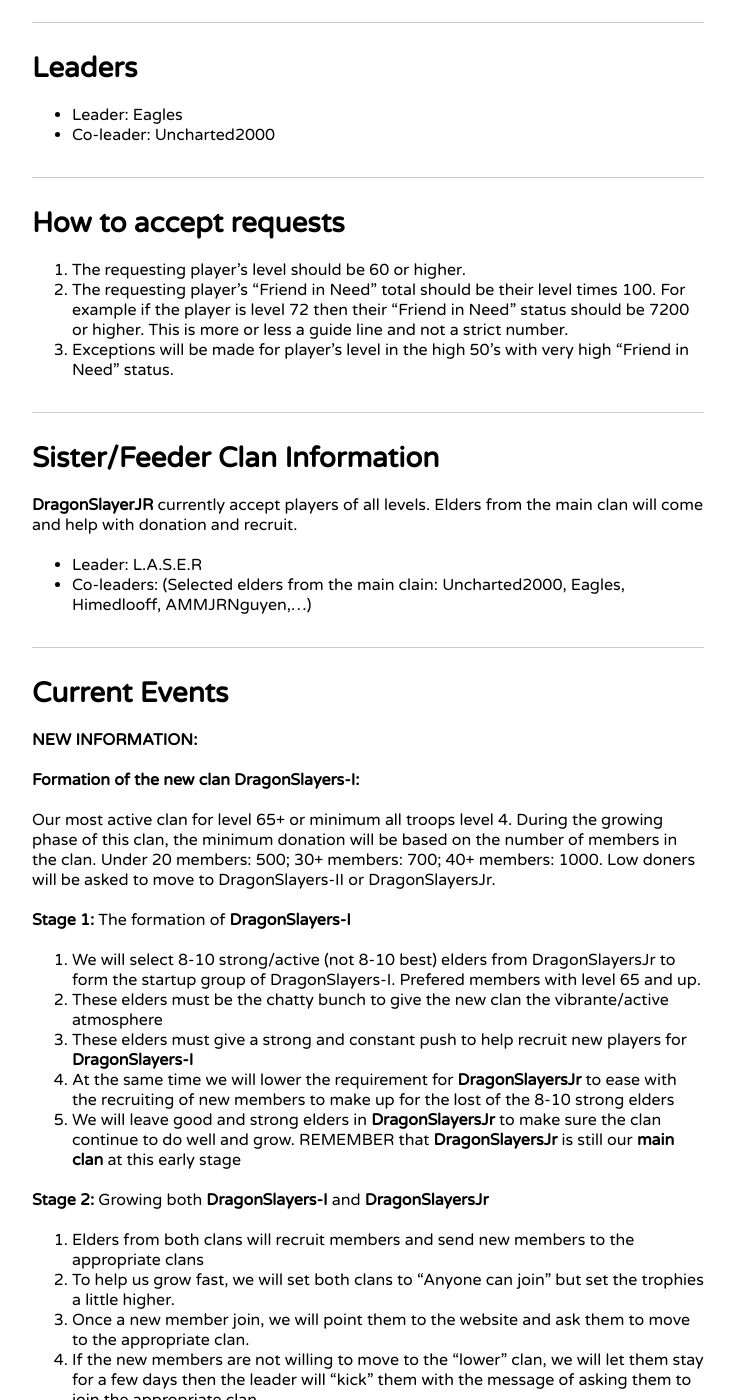
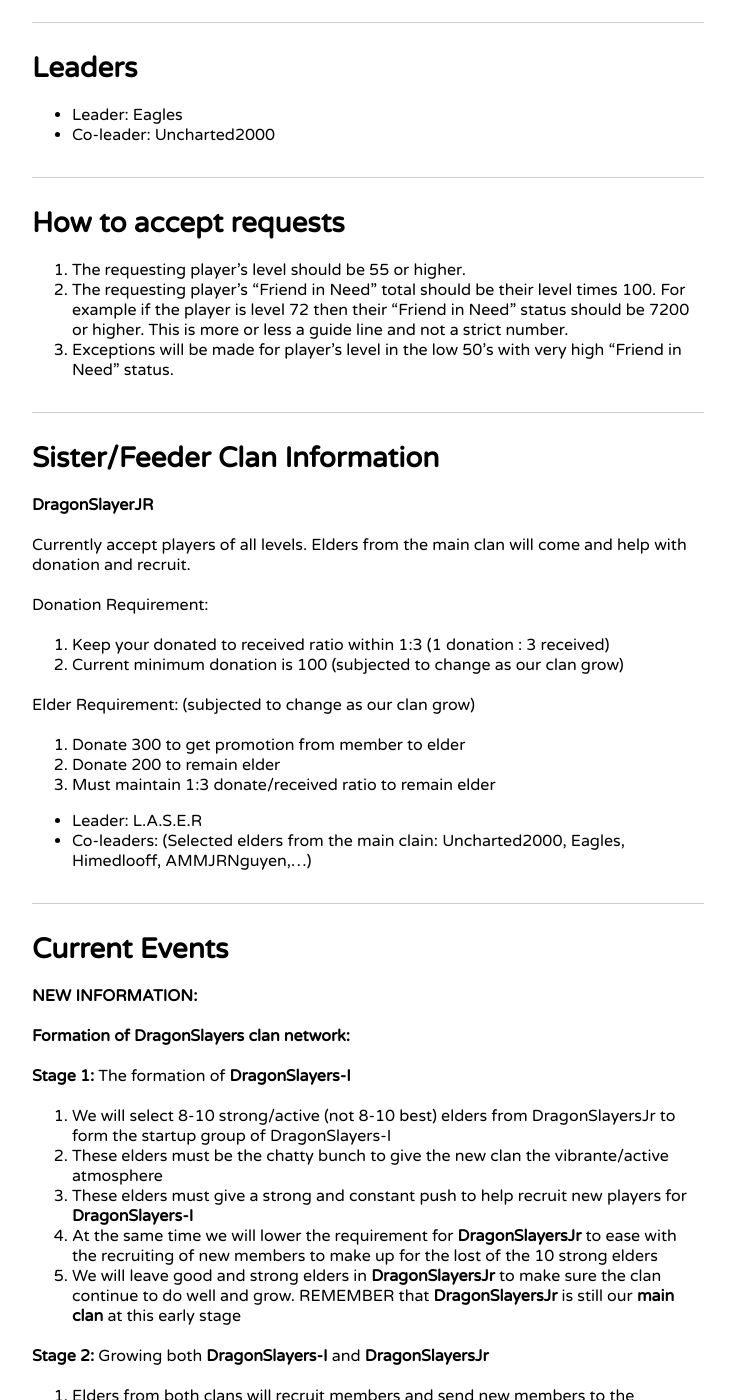
Before and after one commit to himedlooff/DragonSlayersJr, a Jekyll site: the page built from index.md, in a window 1280 px wide and 1400 px high, scrolled down 637 px. Shown: the whole window, without its empty margins (128-863 px from the left). Built offline with Jekyll 4.4.1, drawn with Linux system fonts in a browser that asks for light colours; Markdown is read by kramdown in place of the engine named in the settings; some of the changed text lies outside the part shown.

Commit message:
Update index.md
Modified level in anticipation for the expansion.
Modified Current Events section.

```diff
--- a/index.md
+++ b/index.md
@@ -6,7 +6,7 @@ title: DragonSlayersJr
 
 # The basics
 
-We are a level 60+ clan. We are an active, nice, friendly clan.  Most members have been together for many, many months. We have a good mix of adults and teenagers. Our goal is to provide a fun environment where we can socialize while playing this fun game. We want active players who will chat, request and donate a lot. Currenly we are recruiting players at level 60+. The level of our members are constantly rising, and we will soon raise our level.
+We are a level 55+ clan. We are an active, nice, friendly clan.  Most members have been together for many, many months. We have a good mix of adults and teenagers. Our goal is to provide a fun environment where we can socialize while playing this fun game. We want active players who will chat, request and donate a lot. Currenly we are recruiting players at level 55+. The level of our members are constantly rising, and we will soon raise our level.
 
 Donation Requirement:
 
@@ -26,31 +26,43 @@ Elder Requirement:  (subjected to change as our clan grow)
 
 # How to accept requests
 
-1. The requesting player's level should be 60 or higher.
+1. The requesting player's level should be 55 or higher.
 2. The requesting player's "Friend in Need" total should be their level times 100. For example if the player is level 72 then their "Friend in Need" status should be 7200 or higher.  This is more or less a guide line and not a strict number.
-3. Exceptions will be made for player's level in the high 50's with very high "Friend in Need" status.
+3. Exceptions will be made for player's level in the low 50's with very high "Friend in Need" status.
 
 # Sister/Feeder Clan Information
 
-**DragonSlayerJR** currently accept players of all levels.  Elders from the main clan will come and help with donation and recruit.
+**DragonSlayerJR**
+
+Currently accept players of all levels.  Elders from the main clan will come and help with donation and recruit.
+
+Donation Requirement:
+
+1. Keep your donated to received ratio within 1:3 (1 donation : 3 received)
+2. Current minimum donation is 100 (subjected to change as our clan grow)
+
+Elder Requirement:  (subjected to change as our clan grow)
+
+1. Donate 300 to get promotion from member to elder
+2. Donate 200 to remain elder
+3. Must maintain 1:3 donate/received ratio to remain elder
 
 - Leader: L.A.S.E.R
 - Co-leaders: (Selected elders from the main clain: Uncharted2000, Eagles, Himedlooff, AMMJRNguyen,...)
+
 
 # Current Events
 
 **NEW INFORMATION:**
 
-**Formation of the new clan DragonSlayers-I:**
-
-Our most active clan for level 65+ or minimum all troops level 4.  During the growing phase of this clan, the minimum donation will be based on the number of members in the clan.  Under 20 members: 500; 30+ members: 700; 40+ members: 1000.  Low doners will be asked to move to DragonSlayers-II or DragonSlayersJr.
+**Formation of DragonSlayers clan network:**
 
 **Stage 1:** The formation of **DragonSlayers-I**
 
-1. We will select 8-10 strong/active (not 8-10 best) elders from DragonSlayersJr to form the startup group of DragonSlayers-I.  Prefered members with level 65 and up.
+1. We will select 8-10 strong/active (not 8-10 best) elders from DragonSlayersJr to form the startup group of DragonSlayers-I
 2. These elders must be the chatty bunch to give the new clan the vibrante/active atmosphere
 3. These elders must give a strong and constant push to help recruit new players for **DragonSlayers-I**
-4. At the same time we will lower the requirement for **DragonSlayersJr** to ease with the recruiting of new members to make up for the lost of the 8-10 strong elders
+4. At the same time we will lower the requirement for **DragonSlayersJr** to ease with the recruiting of new members to make up for the lost of the 10 strong elders
 5. We will leave good and strong elders in **DragonSlayersJr** to make sure the clan continue to do well and grow.  REMEMBER that **DragonSlayersJr** is still our **main clan** at this early stage
 
 
@@ -60,7 +72,7 @@ Our most active clan for level 65+ or minimum all troops level 4.  During the gr
 2. To help us grow fast, we will set both clans to "Anyone can join" but set the trophies a little higher.
 3. Once a new member join, we will point them to the website and ask them to move to the appropriate clan.
 4. If the new members are not willing to move to the "lower" clan, we will let them stay for a few days then the leader will "kick" them with the message of asking them to join the appropriate clan.
-5. As **DragonSlayersJr** growing and reaching 45 members, we will slowly, one by one move qualify active elders to **DragonSlayers-I**
+5. As DragonSlayersJr growing and reaching 45 members, we will slowly, one by one move qualify active elders to DragonSlayers-I
 6. Qualified elders from **DragonSlayerJR** will be promoted to **DragonSlayersJr**
 
 **Stage 3:** Reaching stability for both clans, **DragonSlayers-I** & **DragonSlayersJr**, and the creation of **DragonSlayers-II**
@@ -69,15 +81,9 @@ Our most active clan for level 65+ or minimum all troops level 4.  During the gr
 2. If things go well, we should be able to move all qualified elders from **DragonSlayersJr** to **DragonSlayers-I**, at this point, **DragonSlayers-I** will become our **main clan**.
 3. The rest of the active players from **DragonSlayersJr** will move to another new clan **DragonSlayers-II**
 
-**Stage 4:** Merging of the remaining of **DragonSlayersJr** and **DragonSlayerJR**
+**Future Expansion of the DragonSlayers clan network**
 
-1. We will move all active players from **DragonSlayerJR** to merge with non-active players from **DragonSlayersJr**.  The non-active players from **DragonSlayersJr** will provide trophies and body for the clan to help recruit.
-2. The non-active players from **DragonSlayerJR** will be asked (kick) with the message to join **SlayersVacation**.  We will no longer have DragonSlayerJR
-
-**Stage 5:** The Creation of DragonSlayers-III
-
-1. Active players from **DragonSlayersJr** will move to **DragonSlayer-III**
-2. **DragonSlayersJr** will be disbanded so we can get rid of the "Jr" from our name.  If need be, we will create **DragonSlayers-IV** as the entry clan into our clan network
+**Stage 4:** The Creation of DragonSlayers-III
 
 
 **PREVIOUS WEEK**
```
Also changed, not shown: other parts of index.md (+1 -1 lines).
